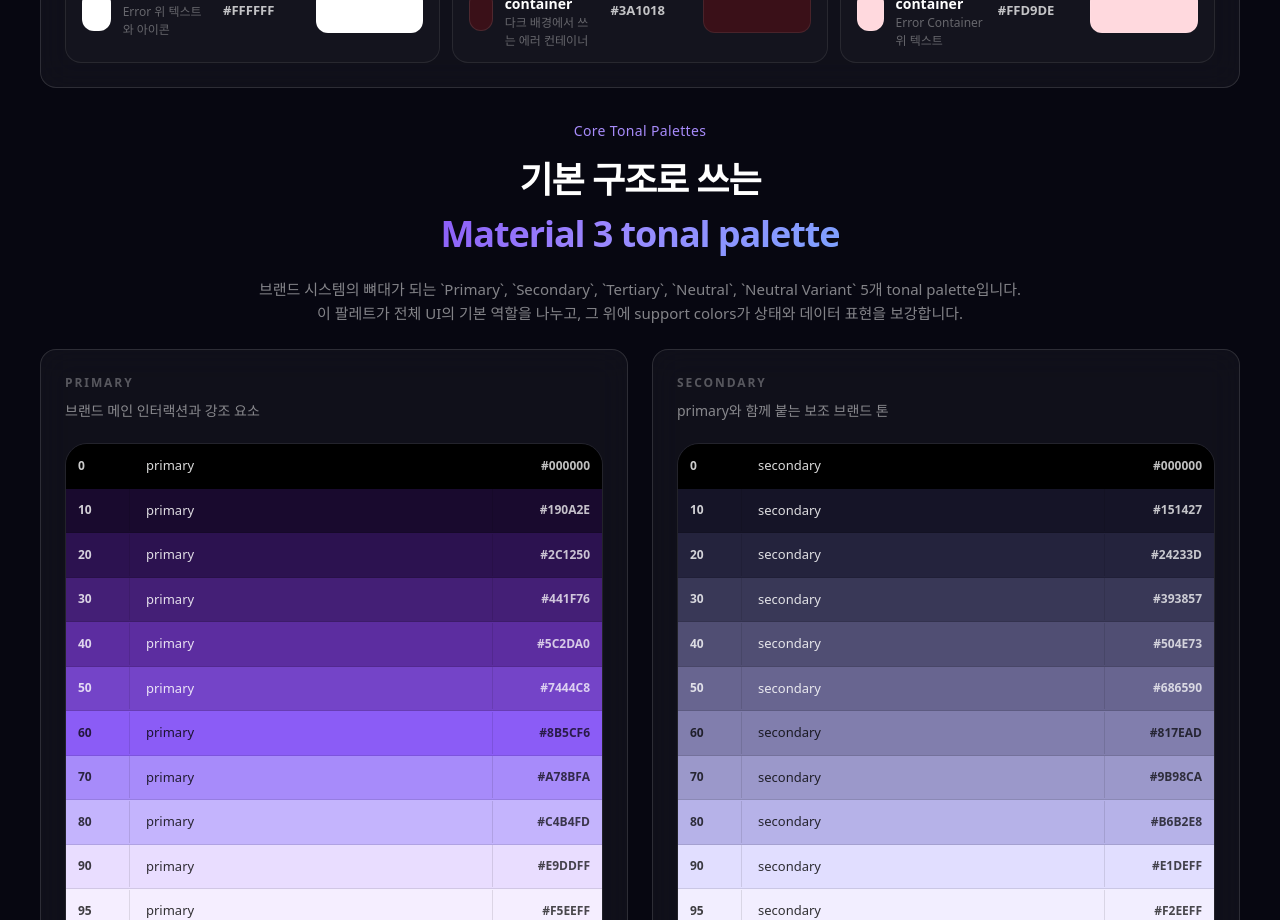
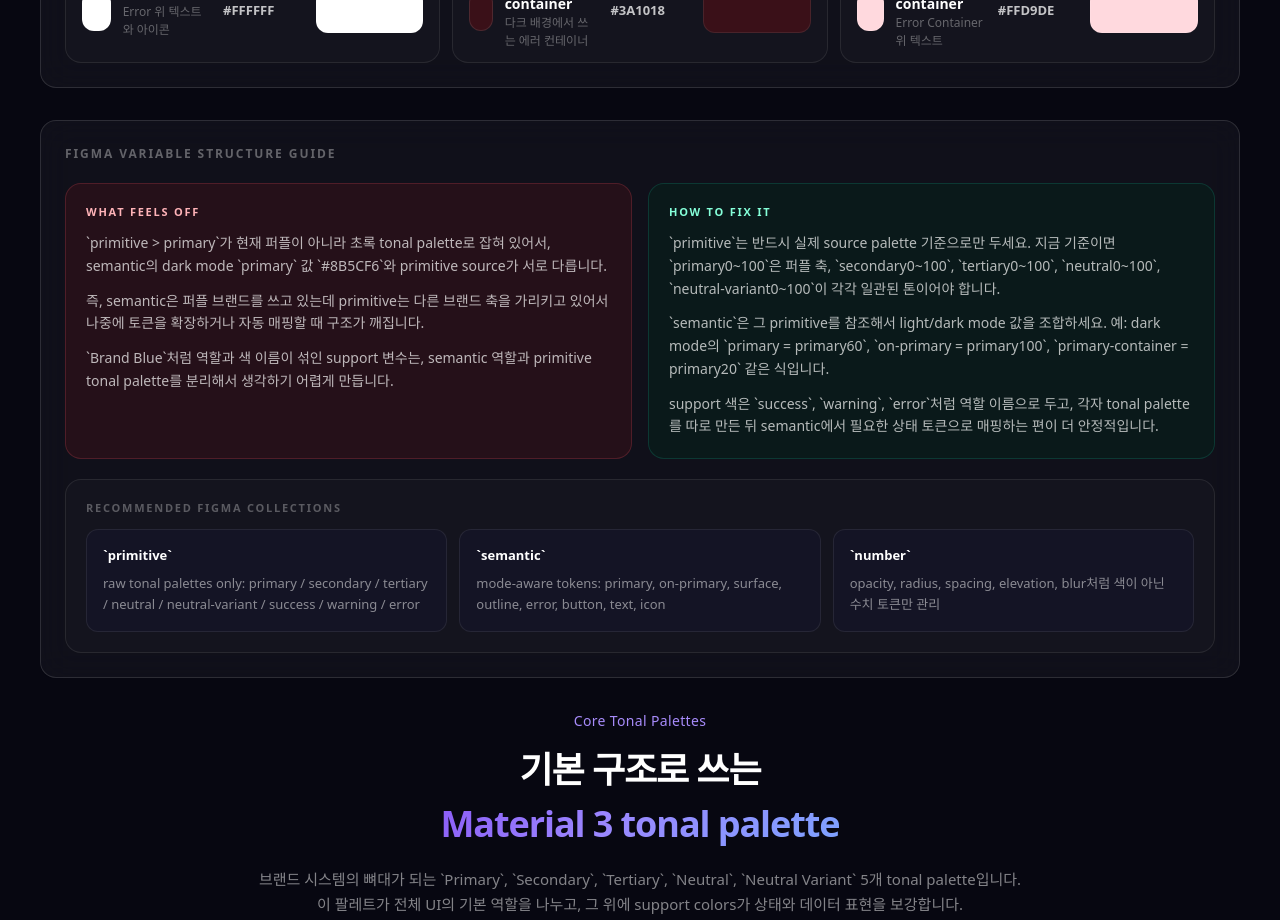
Before and after one commit to seola0114/table-tales, a Next.js app: page /design-system in a window 1280 px wide. Shown: the part 3020-3940 px from the top of the page. Built offline with nearby package versions, Linux system fonts and the light colour scheme; a web font is replaced by a local one.

Commit message:
Document figma variable structure

```diff
--- a/app/design-system/page.tsx
+++ b/app/design-system/page.tsx
@@ -461,6 +461,47 @@
         </div>
       </div>
 
+      <div className="glass-card p-6">
+        <p className="text-[12px] font-semibold uppercase tracking-[0.16em] text-white/35">Figma Variable Structure Guide</p>
+        <div className="mt-5 grid gap-4 lg:grid-cols-2">
+          <div className="rounded-2xl border border-[#FF5A6B]/20 bg-[#3A1018]/50 p-5">
+            <p className="text-[11px] font-semibold uppercase tracking-[0.16em] text-[#FFB3B8]">What Feels Off</p>
+            <ul className="mt-3 space-y-3 text-[14px] leading-relaxed text-white/70">
+              <li>{"`primitive > primary`"}가 현재 퍼플이 아니라 초록 tonal palette로 잡혀 있어서, semantic의 dark mode `primary` 값 `#8B5CF6`와 primitive source가 서로 다릅니다.</li>
+              <li>즉, semantic은 퍼플 브랜드를 쓰고 있는데 primitive는 다른 브랜드 축을 가리키고 있어서 나중에 토큰을 확장하거나 자동 매핑할 때 구조가 깨집니다.</li>
+              <li>`Brand Blue`처럼 역할과 색 이름이 섞인 support 변수는, semantic 역할과 primitive tonal palette를 분리해서 생각하기 어렵게 만듭니다.</li>
+            </ul>
+          </div>
+
+          <div className="rounded-2xl border border-[#19C8A6]/18 bg-[#05231b]/50 p-5">
+            <p className="text-[11px] font-semibold uppercase tracking-[0.16em] text-[#85FFD9]">How To Fix It</p>
+            <ul className="mt-3 space-y-3 text-[14px] leading-relaxed text-white/70">
+              <li>`primitive`는 반드시 실제 source palette 기준으로만 두세요. 지금 기준이면 `primary0~100`은 퍼플 축, `secondary0~100`, `tertiary0~100`, `neutral0~100`, `neutral-variant0~100`이 각각 일관된 톤이어야 합니다.</li>
+              <li>`semantic`은 그 primitive를 참조해서 light/dark mode 값을 조합하세요. 예: dark mode의 `primary = primary60`, `on-primary = primary100`, `primary-container = primary20` 같은 식입니다.</li>
+              <li>support 색은 `success`, `warning`, `error`처럼 역할 이름으로 두고, 각자 tonal palette를 따로 만든 뒤 semantic에서 필요한 상태 토큰으로 매핑하는 편이 더 안정적입니다.</li>
+            </ul>
+          </div>
+        </div>
+
+        <div className="mt-5 rounded-2xl border border-white/8 bg-white/[0.02] p-5">
+          <p className="text-[11px] font-semibold uppercase tracking-[0.16em] text-white/30">Recommended Figma Collections</p>
+          <div className="mt-3 grid gap-3 sm:grid-cols-3">
+            <div className="rounded-xl border border-white/8 bg-[#141425] p-4">
+              <p className="text-[13px] font-semibold text-white">`primitive`</p>
+              <p className="mt-2 text-[13px] leading-relaxed text-white/50">raw tonal palettes only: primary / secondary / tertiary / neutral / neutral-variant / success / warning / error</p>
+            </div>
+            <div className="rounded-xl border border-white/8 bg-[#141425] p-4">
+              <p className="text-[13px] font-semibold text-white">`semantic`</p>
+              <p className="mt-2 text-[13px] leading-relaxed text-white/50">mode-aware tokens: primary, on-primary, surface, outline, error, button, text, icon</p>
+            </div>
+            <div className="rounded-xl border border-white/8 bg-[#141425] p-4">
+              <p className="text-[13px] font-semibold text-white">`number`</p>
+              <p className="mt-2 text-[13px] leading-relaxed text-white/50">opacity, radius, spacing, elevation, blur처럼 색이 아닌 수치 토큰만 관리</p>
+            </div>
+          </div>
+        </div>
+      </div>
+
       <div className="space-y-6">
         <div className="text-center">
           <p className="font-display-italic text-[14px] tracking-wide text-[#A78BFA]">Core Tonal Palettes</p>
```
